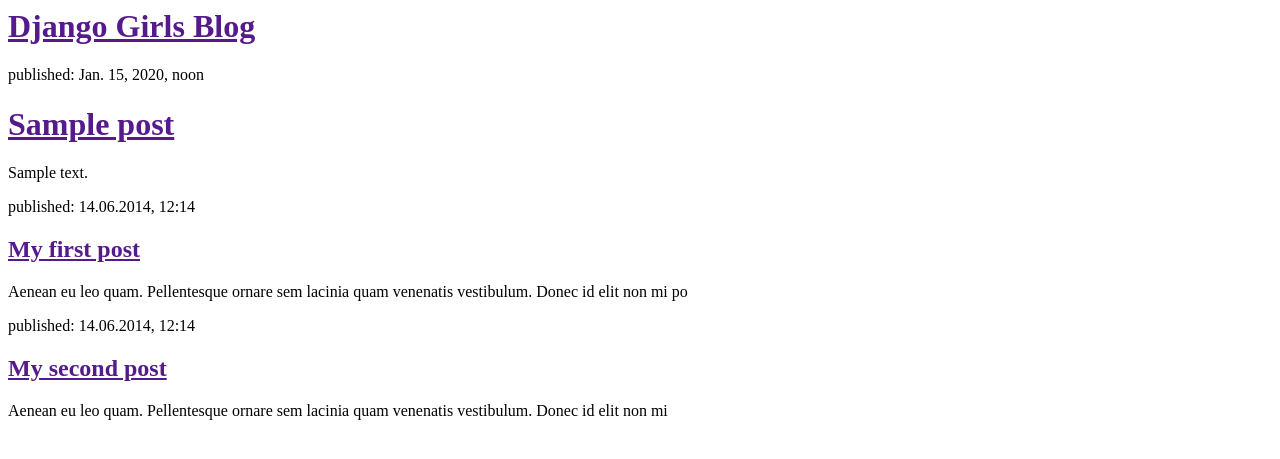
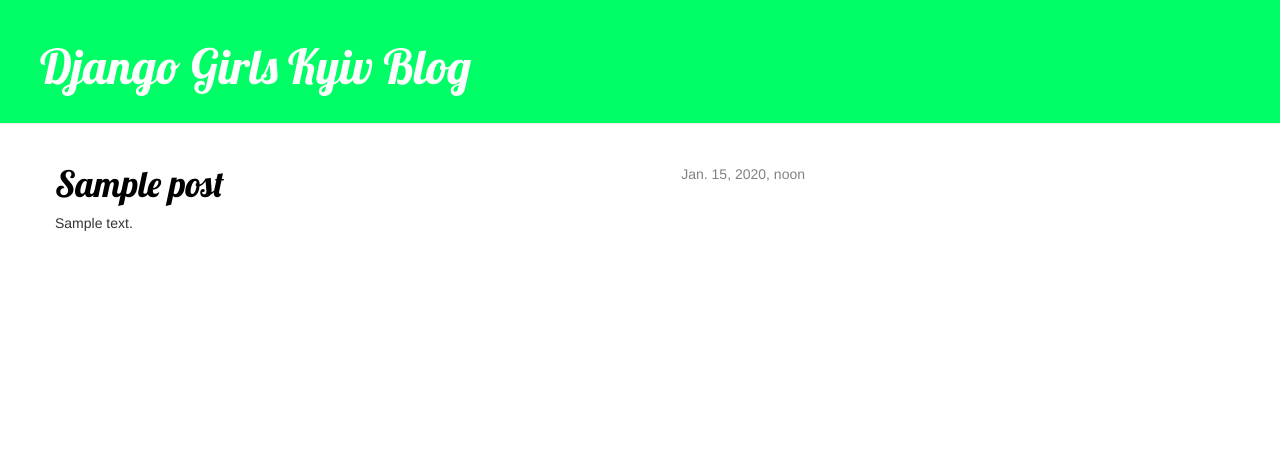
Before and after one commit to hannnusya/my-first--blog, a Django app: template blog/templates/blog/post_list.html in a window 1280 px wide. Shown: the top 459 px of the page. Run offline with Django 3.2, Linux system fonts and the light colour scheme; the template is opened without the code that fills it: values that come from a table or form of the project are taken from there, others are empty; tables that the repository leaves empty hold one stand-in row (values such as "Sample post"); some libraries are stand-ins or nearby versions.

Commit message:
Django Girls

```diff
--- /dev/null
+++ b/blog/static/css/blog.css
@@ -0,0 +1,51 @@
+h1 a {
+    color: #FCA205;
+    font-family:'Lobster';
+}
+.page-header {
+    background-color: #00FF66;
+    margin-top: 0;
+    padding: 20px 20px 20px 40px;
+}
+
+.page-header h1, .page-header h1 a, .page-header h1 a:visited, .page-header h1 a:active {
+    color: #ffffff;
+    font-size: 36pt;
+    text-decoration: none;
+}
+
+.content {
+    margin-left: 40px;
+}
+
+h1, h2, h3, h4 {
+    font-family: 'Lobster', cursive;
+}
+
+.date {
+    float: right;
+    color: #828282;
+}
+
+.save {
+    float: right;
+}
+
+.post-form textarea, .post-form input {
+    width: 100%;
+}
+
+.top-menu, .top-menu:hover, .top-menu:visited {
+    color: #ffffff;
+    float: right;
+    font-size: 26pt;
+    margin-right: 20px;
+}
+
+.post {
+    margin-bottom: 70px;
+}
+
+.post h1 a, .post h1 a:visited {
+    color: #000000;
+}
--- a/blog/templates/blog/post_list.html
+++ b/blog/templates/blog/post_list.html
@@ -1,30 +1,37 @@
+{% load staticfiles %}
 <html>
 	<head>
 		<title>Anna's	blog</title>
+		<link	href="http://fonts.googleapis.com/css?family=Lobster&subset=latin,latin-ext" rel="stylesheet" type="text/css">
+		<link	rel="stylesheet"	href="//maxcdn.bootstrapcdn.com/bootstrap/3.2.0/css/bootstrap.min.css">
+		<link	rel="stylesheet"	href="//maxcdn.bootstrapcdn.com/bootstrap/3.2.0/css/bootstrap-theme.min.css">
+		<link rel="stylesheet" href="{% static 'css/blog.css' %}">
 	</head>
 	<body>
-		<div>
-			<h1><a href="">Django Girls Blog</a></h1>
+		<div class="page-header">
+   		<h1><a href="/">Django Girls Kyiv Blog</a></h1>
 		</div>
 		{% for post in posts %}
-				<div>
-				<p>published: {{post.published_date}}</p>
-				<h1><a	href="">{{post.title}}</a></h1>
-				<p>{{post.text|linebreaks}}</p>
-				</div>
+
 		{%	endfor	%}
 
-		<div>
-		<p>published:	14.06.2014,	12:14</p>
-		<h2><a	href="">My	first	post</a></h2>
-		<p>Aenean	eu	leo	quam.	Pellentesque ornare	sem	lacinia	quam	venenatis	vestibulum.	Donec	id	elit non	mi	po</p>
-		</div>
+		<div class="content container">
+    <div class="row">
+        <div class="col-md-8">
+            {% for post in posts %}
+                <div class="post">
+                    <div class="date">
+                        {{ post.published_date }}
+                    </div>
+                    <h1><a href="">{{ post.title }}</a></h1>
+                    <p>{{ post.text|linebreaks }}</p>
+                </div>
+            {% endfor %}
+        </div>
+    </div>
+</div>
 
-		<div>
-		<p>published:	14.06.2014,	12:14</p>
-		<h2><a	href="">My	second	post</a></h2>
-		<p>Aenean	eu	leo	quam.	Pellentesque ornare	sem	lacinia	quam	venenatis	vestibulum.	Donec	id	elit non	mi</p>
-		</div>
+
 
 	</body>
 </html>
--- a/blog/urls.py
+++ b/blog/urls.py
@@ -1,6 +1,7 @@
 from django.conf.urls import include, url
 from . import views
 
-urlpatterns	=	[
-	url(r'^$',	views.post_list),
+urlpatterns = [
+    url(r'^$', views.post_list),
+    url(r'^post/(?P<pk>[0-9]+)/$', views.post_detail),
 ]
--- a/blog/views.py
+++ b/blog/views.py
@@ -5,3 +5,7 @@
 def post_list(request):
     posts = Post.objects.filter(published_date__lte=timezone.now()).order_by('published_date')
     return render(request, 'blog/post_list.html',{'posts': posts})
+
+def	post_detail(request, pk):
+    post = get_object_or_404(Post, pk=pk)
+    return render(request, 'blog/post_detail.html', {'post': post})
```
Also changed, not shown: blog/templates/blog/base.html (added, +23 -0 lines).
